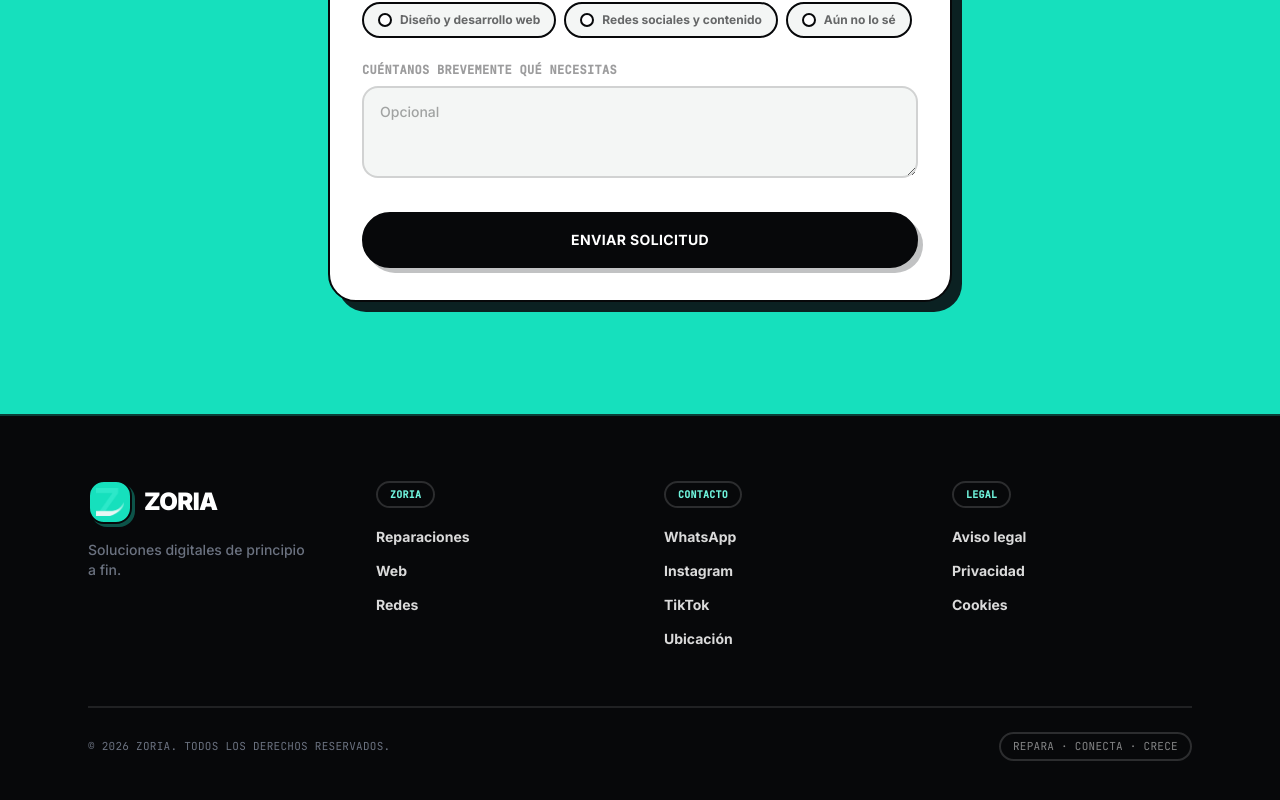
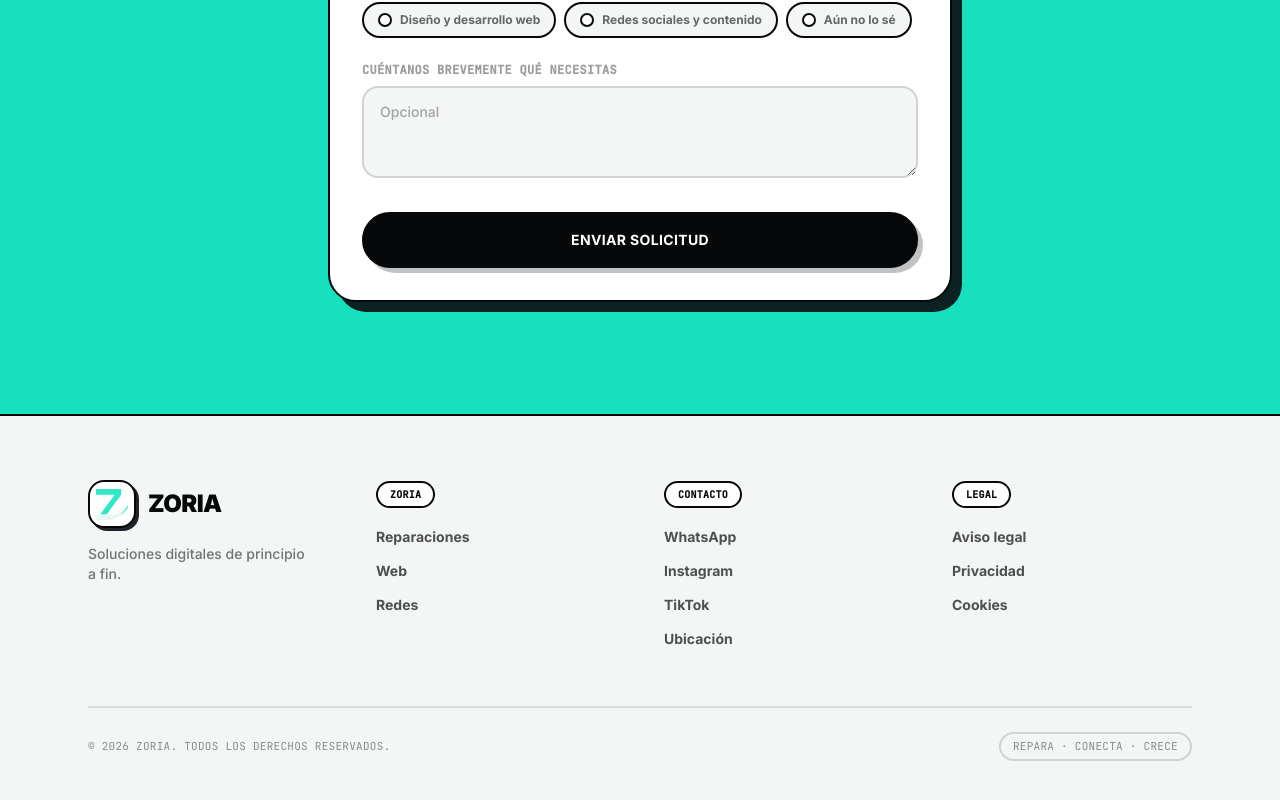
Before and after one commit to carlosfernandezdominguez99-dot/zoria-web, a Next.js app: page / in a window 1280 px wide. Shown: the part 5872-6672 px from the top of the page. Built offline with nearby package versions, Linux system fonts and the light colour scheme.

Commit message:
Footer en gris claro con logo visible; quita el ZORIA de fondo repetido en el CTA final

```diff
--- a/src/components/CtaFinal.tsx
+++ b/src/components/CtaFinal.tsx
@@ -6,15 +6,8 @@ import ContactForm from "./ContactForm";
 
 export default function CtaFinal() {
   return (
-    <section id="contacto" className="relative overflow-hidden border-t-2 border-graphite-950 bg-zoria-blue py-28">
-      <span
-        className="pointer-events-none absolute left-1/2 top-0 -translate-x-1/2 select-none whitespace-nowrap font-black tracking-tight text-[18vw] text-graphite-950/[0.05] sm:text-[11vw]"
-        aria-hidden="true"
-      >
-        ZORIA
-      </span>
-
-      <div className="relative mx-auto max-w-2xl px-6">
+    <section id="contacto" className="border-t-2 border-graphite-950 bg-zoria-blue py-28">
+      <div className="mx-auto max-w-2xl px-6">
         <motion.div
           variants={fadeUp}
           initial="hidden"
--- a/src/components/Footer.tsx
+++ b/src/components/Footer.tsx
@@ -30,25 +30,25 @@ const columnas = [
 
 export default function Footer() {
   return (
-    <footer className="border-t-2 border-zoria-blue/25 bg-graphite-950 py-16">
+    <footer className="border-t-2 border-graphite-950 bg-[#F4F6F5] py-16">
       <div className="mx-auto max-w-6xl px-6">
         <div className="grid gap-12 sm:grid-cols-2 md:grid-cols-4">
           <div className="flex flex-col gap-4">
             <div className="flex items-center gap-3">
-              <span className="flex h-11 w-11 items-center justify-center rounded-2xl border-2 border-graphite-950 bg-zoria-blue shadow-[3px_3px_0_0_rgba(22,224,189,0.35)]">
-                <ZoriaLogo className="h-7 w-7" />
+              <span className="flex h-12 w-12 items-center justify-center rounded-2xl border-2 border-graphite-950 bg-white p-1.5 shadow-[3px_3px_0_0_rgba(10,13,18,0.9)]">
+                <ZoriaLogo className="h-full w-full" />
               </span>
-              <span className="text-2xl font-black leading-none tracking-tight text-white">
+              <span className="text-2xl font-black leading-none tracking-tight text-graphite-950">
                 ZORIA
               </span>
             </div>
-            <span className="max-w-[220px] text-sm font-medium text-graphite-400">
+            <span className="max-w-[220px] text-sm font-medium text-graphite-950/55">
               Soluciones digitales de principio a fin.
             </span>
           </div>
           {columnas.map((c) => (
             <div key={c.titulo}>
-              <span className="inline-flex items-center rounded-full border-2 border-white/15 px-3 py-1 font-mono text-[10px] font-bold uppercase tracking-wide text-zoria-blueLight">
+              <span className="inline-flex items-center rounded-full border-2 border-graphite-950 bg-white px-3 py-1 font-mono text-[10px] font-bold uppercase tracking-wide text-graphite-950">
                 {c.titulo}
               </span>
               <ul className="mt-4 space-y-2.5">
@@ -56,7 +56,7 @@ export default function Footer() {
                   <li key={l.label}>
                     <a
                       href={l.href}
-                      className="text-sm font-bold text-white/85 transition-colors duration-200 hover:text-zoria-blueLight"
+                      className="text-sm font-bold text-graphite-950/70 transition-colors duration-200 hover:text-zoria-blueDim"
                     >
                       {l.label}
                     </a>
@@ -67,9 +67,9 @@ export default function Footer() {
           ))}
         </div>
 
-        <div className="mt-14 flex flex-col gap-4 border-t-2 border-white/10 pt-6 font-mono text-[11px] uppercase tracking-wide text-graphite-400 sm:flex-row sm:items-center sm:justify-between">
+        <div className="mt-14 flex flex-col gap-4 border-t-2 border-graphite-950/10 pt-6 font-mono text-[11px] uppercase tracking-wide text-graphite-950/45 sm:flex-row sm:items-center sm:justify-between">
           <span>© {new Date().getFullYear()} Zoria. Todos los derechos reservados.</span>
-          <span className="inline-flex w-fit items-center rounded-full border-2 border-white/15 px-3 py-1 text-white/50">
+          <span className="inline-flex w-fit items-center rounded-full border-2 border-graphite-950/15 px-3 py-1 text-graphite-950/45">
             Repara · Conecta · Crece
           </span>
         </div>
```
